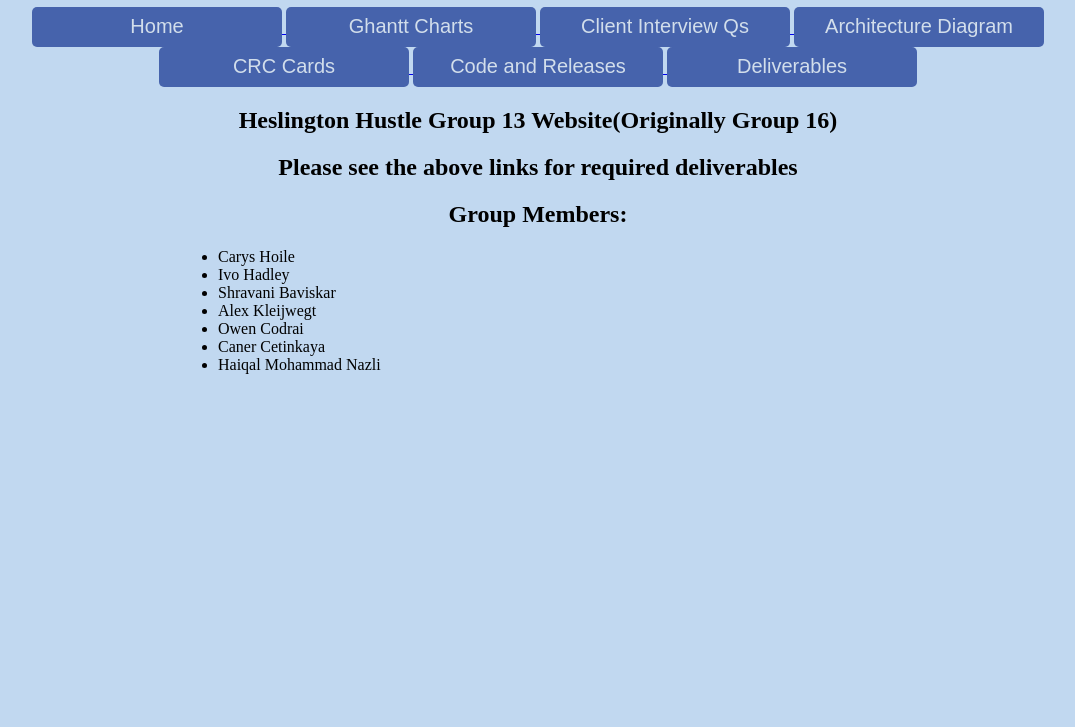
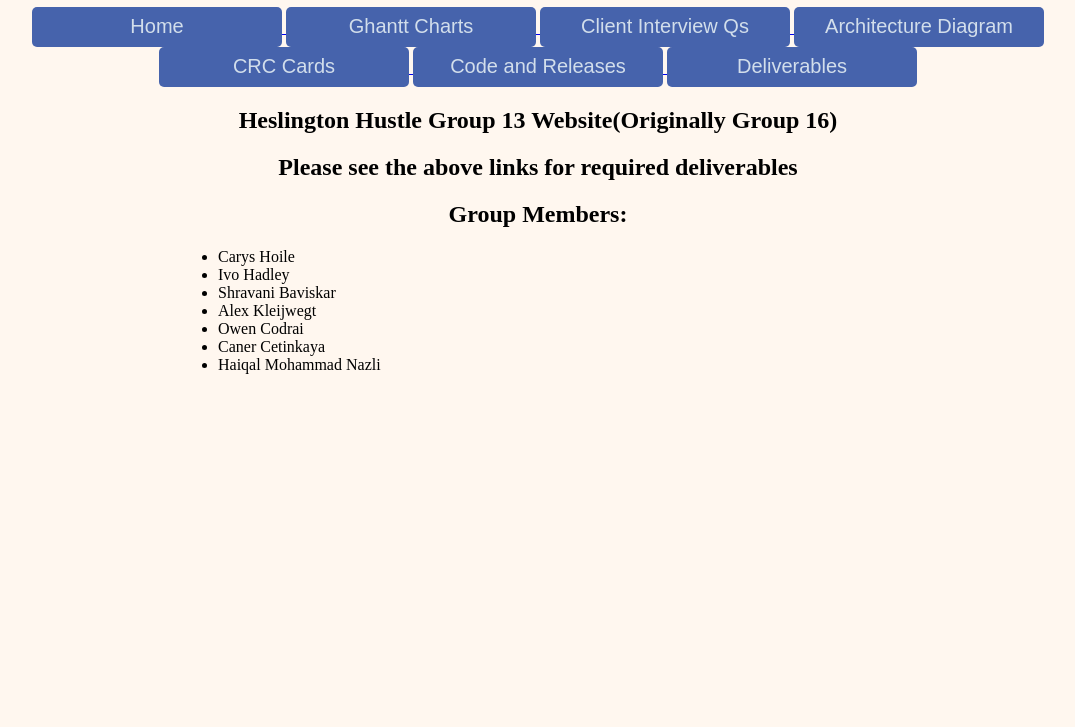
Before and after one commit to alexkleijwegt/alexkleijwegt.github.io, a plain HTML site: page index.html in a window 1280 px wide. Shown: the part 73-800 px from the top of the page, without its empty margins (102-1177 px from the left). Drawn offline with Linux system fonts and the light colour scheme.

Commit message:
Update index.css

```diff
--- a/index.css
+++ b/index.css
@@ -5,7 +5,7 @@
 }
 
 body {
-    background-color: rgb(193,216,240);
+    background-color: rgb(255,247,239);
   }
 
 #plan{
```
